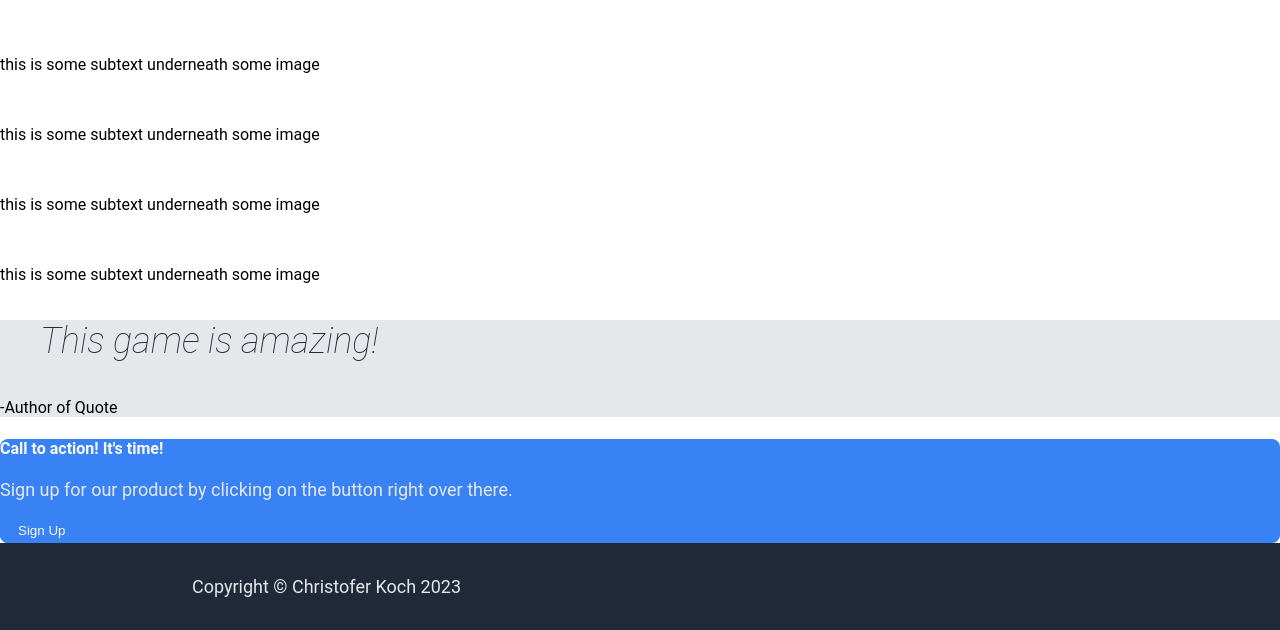
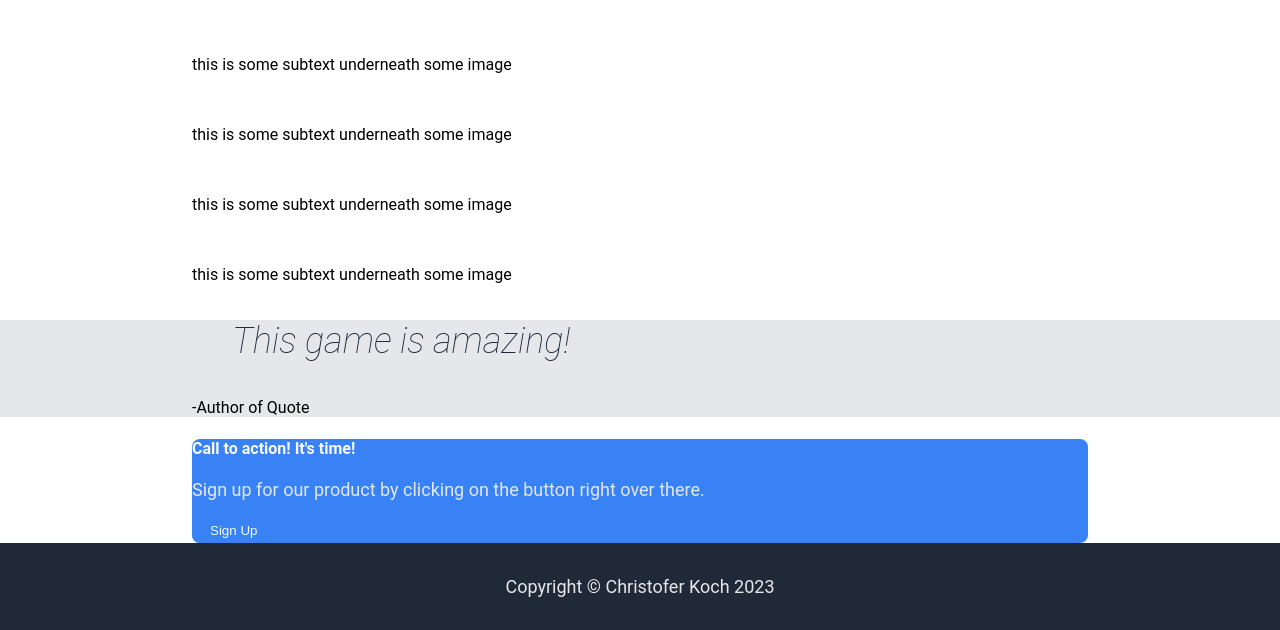
Before and after one commit to ChristoferKoch/odin-landing-page, a plain HTML site: page index.html in a window 1280 px wide. Shown: the part 499-1129 px from the top of the page. Drawn offline with Linux system fonts and the light colour scheme.

Commit message:
add padding and center footer

```diff
--- a/index.html
+++ b/index.html
@@ -29,7 +29,7 @@
         </div>
     </header>
     <main>
-        <div>
+        <div class="information">
             <h3>Some random information.</h3>
             <div>
                 <img>
@@ -54,7 +54,7 @@
             </blockquote>
             <p>-Author of Quote</p>
         </div>
-        <div>
+        <div class="bottom">
             <div class="call-to-action">
                 <div>
                     <h4>Call to action! It's time!</h4>
@@ -65,7 +65,7 @@
         </div>
     </main>
     <footer>
-        <p class="secondary">Copyright &#169; Christofer Koch 2023</p>
+        <p class="secondary copyright">Copyright &#169; Christofer Koch 2023</p>
     </footer>
 </body>
 </html>
--- a/styles.css
+++ b/styles.css
@@ -9,6 +9,14 @@ body {
 header, footer {
     background-color: #1f2937;
     padding: 15px 15vw;
+}
+
+footer {
+    text-align: center;
+}
+
+.information, .quote, .bottom {
+    padding: 0 15vw;
 }
 
 h1 {
```
